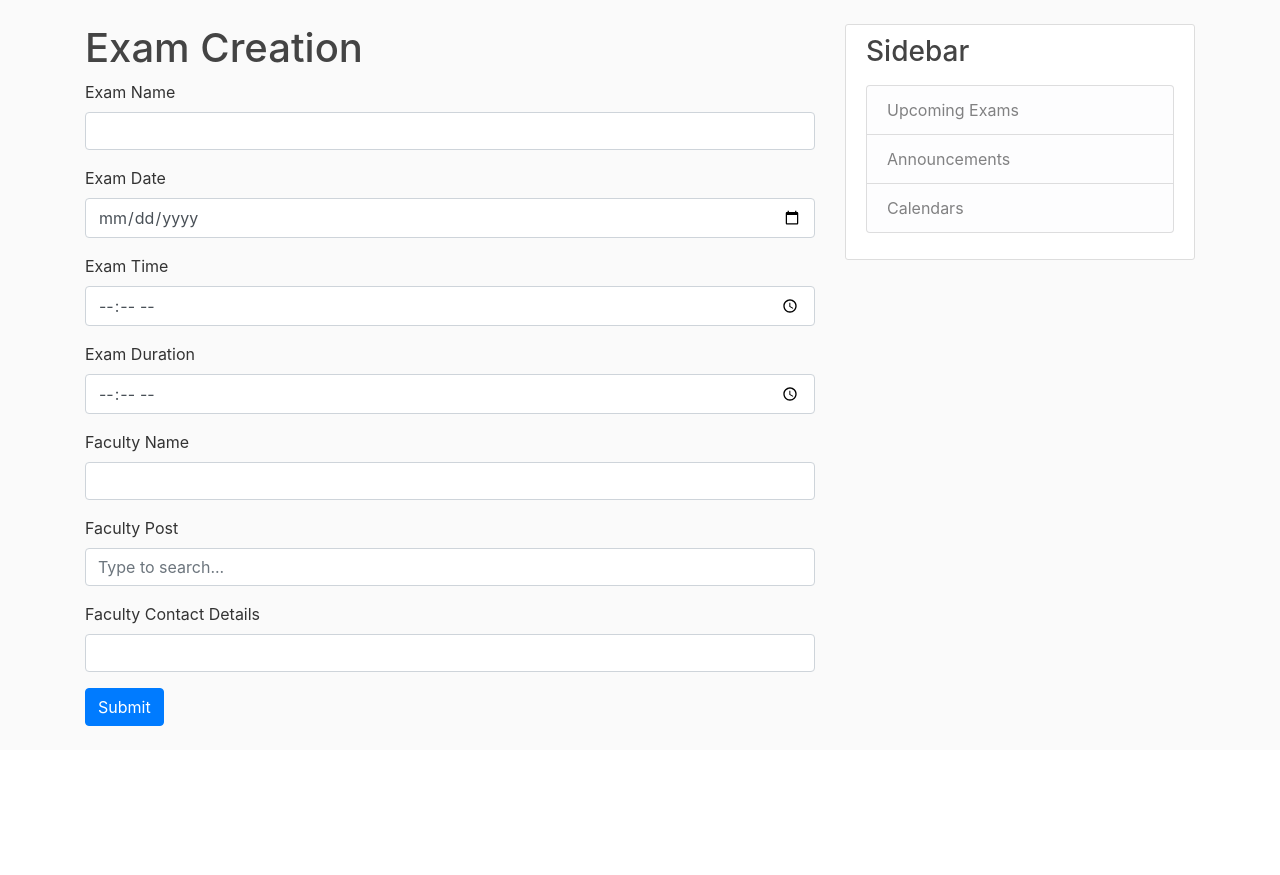
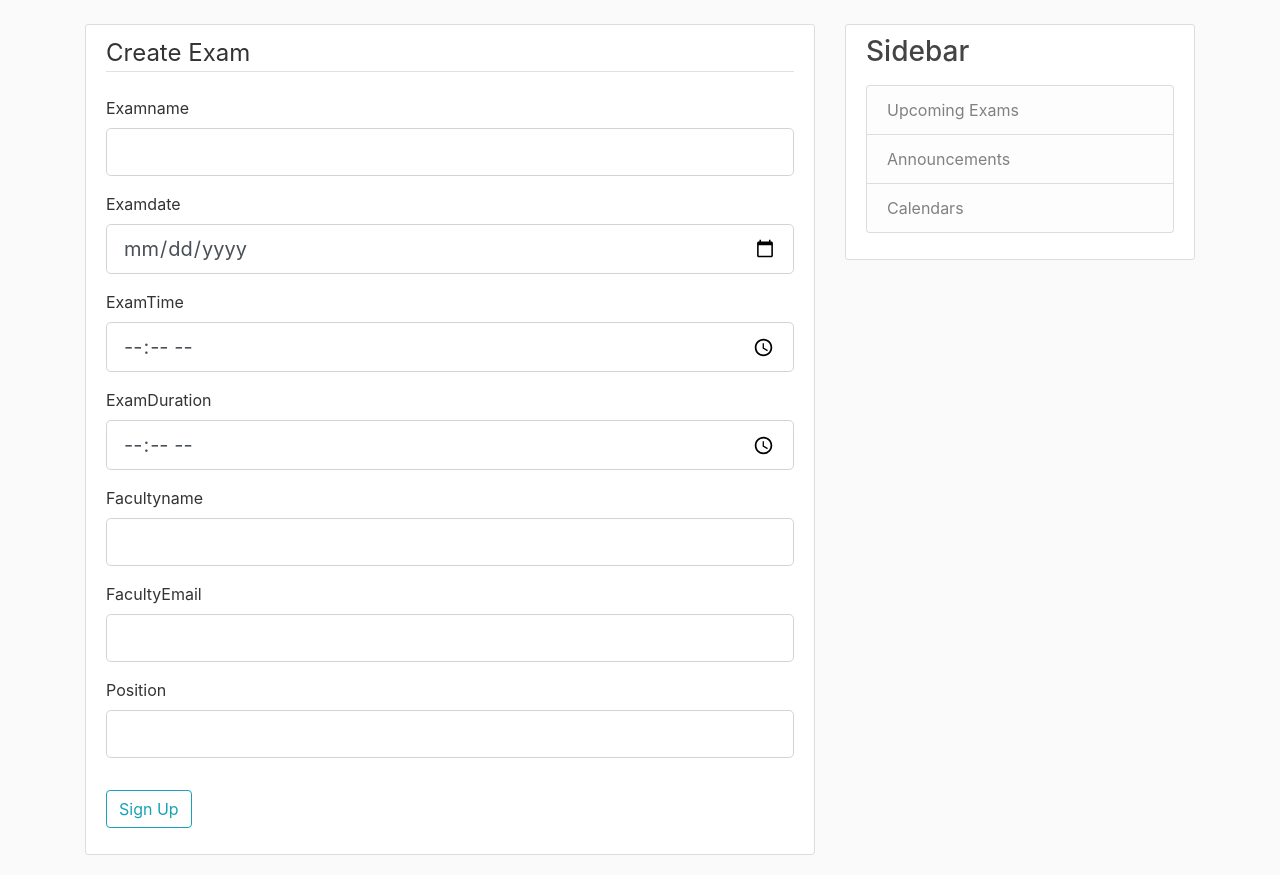
Before and after one commit to joelljoel/exam-duty-allocation-system, a Flask app: page /createexam in a window 1280 px wide. Shown: the part 56-931 px from the top of the page. Before the commit the page ends 782 px from the top, so only its background shows below. Run offline with Flask 2, Linux system fonts and the light colour scheme; some libraries are stand-ins or nearby versions.

Commit message:
updated forms.py

```diff
--- a/flaskblog/forms.py
+++ b/flaskblog/forms.py
@@ -1,7 +1,8 @@
-from wsgiref.validate import validator
-from xml.dom import ValidationErr
+# from wsgiref.validate import validator
+# from xml.dom import ValidationErr
+from flask_login import current_user
 from flask_wtf import FlaskForm
-from wtforms import StringField, PasswordField, SubmitField, BooleanField
+from wtforms import StringField, PasswordField, SubmitField, BooleanField, IntegerField,DateField,TimeField
 from wtforms.validators import DataRequired, Length, Email, EqualTo,ValidationError
 from flaskblog.models import User
 
@@ -47,15 +48,39 @@ class RegistrationForm1(FlaskForm):
 class Exam(FlaskForm):
     examname = StringField('Examname',
                            validators=[DataRequired(), Length(min=2, max=20)])
-    examcode = StringField('Examcode',
-                           validators=[DataRequired(), Length(min=2, max=20)])
 
-    examdate = StringField('Examdate',
+
+    examdate = DateField('Examdate',
+                           validators=[DataRequired(), Length(min=2, max=10)])
+    examtime = TimeField('ExamTime',
+                           validators=[DataRequired(), Length(min=2, max=10)])
+    examDuration = TimeField('ExamDuration',
                            validators=[DataRequired(), Length(min=2, max=20)])
     faculty_name = StringField('Facultyname',
-                           validators=[DataRequired(), Length(min=2, max=20)])
-    faculty_email = StringField('Email',
+                           validators=[DataRequired(), Length(min=2, max=30)])
+    faculty_email = StringField('FacultyEmail',
                         validators=[DataRequired(), Email()])
     faculty_post=StringField('Position',validators=[DataRequired()])
 
     submit = SubmitField('Sign Up')
+
+class UpdateAccountForm(FlaskForm):
+    username = StringField('Username',
+                           validators=[DataRequired(), Length(min=2, max=20)])
+    email = StringField('Email',
+                        validators=[DataRequired(), Email()])
+    faculty_post=StringField('position',validators=[DataRequired()])
+
+    submit = SubmitField('Update')
+
+    def validate_username(self,username):
+        if username.data!= current_user.username:
+            user=User.query.filter_by(username=username.data).first()
+            if user:
+                raise ValidationError('Username already exists!')
+
+    def validate_email(self,email):
+        if email.data!= current_user.email:
+            user=User.query.filter_by(email=email.data).first()
+            if user:
+                raise ValidationError('Email  already exists!')
--- a/flaskblog/models.py
+++ b/flaskblog/models.py
@@ -33,8 +33,11 @@ class Post(db.Model):
 class Exam(db.Model):
     id = db.Column(db.Integer, primary_key=True)
     examname = db.Column(db.String(100),unique=True, nullable=False)
-    exam_date = db.Column(db.DateTime, nullable=False, default=datetime.utcnow)
+    exam_date = db.Column(db.DateTime, nullable=False)
+    exam_time = db.Column(db.DateTime, nullable=False)
+    exam_duration = db.Column(db.DateTime, nullable=False)
     faculty_name = db.Column(db.String(100), nullable=False)
+    faculty_post = db.Column(db.String(100), nullable=False)
     facult_email = db.Column(db.String(100),unique=True, nullable=False)
 
     def __repr__(self):
--- a/flaskblog/routes.py
+++ b/flaskblog/routes.py
@@ -1,7 +1,7 @@
 from flask import render_template, url_for, flash, redirect,session,request
 import requests
 from flaskblog import app,db,bcrypt
-from flaskblog.forms import RegistrationForm, LoginForm, RegistrationForm1,Exam
+from flaskblog.forms import RegistrationForm, LoginForm, RegistrationForm1,Exam,UpdateAccountForm
 from flaskblog.models import User, Post
 from flask_login import login_user,current_user,logout_user,login_required
 
@@ -102,7 +102,7 @@ def test():
 def createexam():
     form=Exam()
     # if form.validate_on_submit():
-    return render_template('create.html',title='createexam')
+    return render_template('create1.html',title='createexam' ,form=form)
 
 @app.route('/myexams')
 def myexams():
@@ -112,12 +112,28 @@ def myexams():
 def managefaculty():
     return render_template('managefaculty.html',title='manage-faculty')
 
-@app.route('/account')
+@app.route('/account', methods=['GET','POST'])
 @login_required
 def account():
-    return render_template('account.html',title='account')
+    form=UpdateAccountForm()
+    if form.validate_on_submit():
+        current_user.username=form.username.data
+        current_user.email=form.email.data
+        db.session.commit()
+        flash('Account Updated!','success')
+        return redirect(url_for('account'))
+    elif request.method=='GET':
+        form.username.data=current_user.username
+        form.email.data= current_user.email
+    image_file = url_for('static', filename='profile_pics/' + current_user.image_file)
+    return render_template('account.html',title='account',image_file=image_file,form=form)
 
 @app.route('/logout')
 def logout():
     logout_user()
     return redirect(url_for('home'))
+
+
+@app.route('/post/new')
+def new_post():
+    return render_template('create.html',title='New Post')
--- /dev/null
+++ b/flaskblog/templates/create1.html
@@ -0,0 +1,43 @@
+{% extends "layout.html" %}
+{% block content %}
+    <div  class="content-section">
+        <form method="POST",action=''>
+            {{form.hidden_tag() }}
+            <fieldset class="form-group">
+                <legend class="border-bottom mb-4">Create Exam</legend>
+                <div class="form-group">
+                    {{form.examname.label(class='form-control-label')}}
+                    {{form.examname(class='form-control form-control-lg')}}
+                </div>
+                <div class="form-group">
+                    {{form.examdate.label(class='form-control-label')}}
+                    {{form.examdate(class='form-control form-control-lg')}}
+                </div>
+                <div class="form-group">
+                    {{form.examtime.label(class='form-control-label')}}
+                    {{form.examtime(class='form-control form-control-lg')}}
+                </div>
+                <div class="form-group">
+                    {{form.examDuration.label(class='form-control-label')}}
+                    {{form.examDuration(class='form-control form-control-lg')}}
+                </div>
+                <div class="form-group">
+                    {{form.faculty_name.label(class='form-control-label')}}
+                    {{form.faculty_name(class='form-control form-control-lg')}}
+                </div>
+                <div class="form-group">
+                    {{form.faculty_email.label(class='form-control-label')}}
+                    {{form.faculty_email(class='form-control form-control-lg')}}
+                </div>
+                <div class="form-group">
+                    {{form.faculty_post.label(class='form-control-label')}}
+                    {{form.faculty_post(class='form-control form-control-lg')}}
+                </div>
+
+            </fieldset>
+            <div  class="form-group">
+                {{form.submit(class='btn btn-outline-info')}}
+            </div>
+        </form>
+    </div>
+{% endblock content %}
--- a/flaskblog/templates/support.html
+++ b/flaskblog/templates/support.html
@@ -1,4 +1,8 @@
 {% extends 'layout.html' %}
 {% block content %}
     <h1>support page</h1>
+    <br><br>
+    <svg href='https://github.com/joelljoel/exam-duty-allocation-system' xmlns="http://www.w3.org/2000/svg" width="16" height="16" fill="currentColor" class="bi bi-github" viewBox="0 0 16 16">
+        <path   d="M8 0C3.58 0 0 3.58 0 8c0 3.54 2.29 6.53 5.47 7.59.4.07.55-.17.55-.38 0-.19-.01-.82-.01-1.49-2.01.37-2.53-.49-2.69-.94-.09-.23-.48-.94-.82-1.13-.28-.15-.68-.52-.01-.53.63-.01 1.08.58 1.23.82.72 1.21 1.87.87 2.33.66.07-.52.28-.87.51-1.07-1.78-.2-3.64-.89-3.64-3.95 0-.87.31-1.59.82-2.15-.08-.2-.36-1.02.08-2.12 0 0 .67-.21 2.2.82.64-.18 1.32-.27 2-.27.68 0 1.36.09 2 .27 1.53-1.04 2.2-.82 2.2-.82.44 1.1.16 1.92.08 2.12.51.56.82 1.27.82 2.15 0 3.07-1.87 3.75-3.65 3.95.29.25.54.73.54 1.48 0 1.07-.01 1.93-.01 2.2 0 .21.15.46.55.38A8.012 8.012 0 0 0 16 8c0-4.42-3.58-8-8-8z"/>
+      </svg>
 {% endblock content %}
```
Also changed, not shown: flaskblog/templates/account.html (+40 -5 lines), flaskblog/site.db, flaskblog/static/profile_pics/default.jpg (added).
